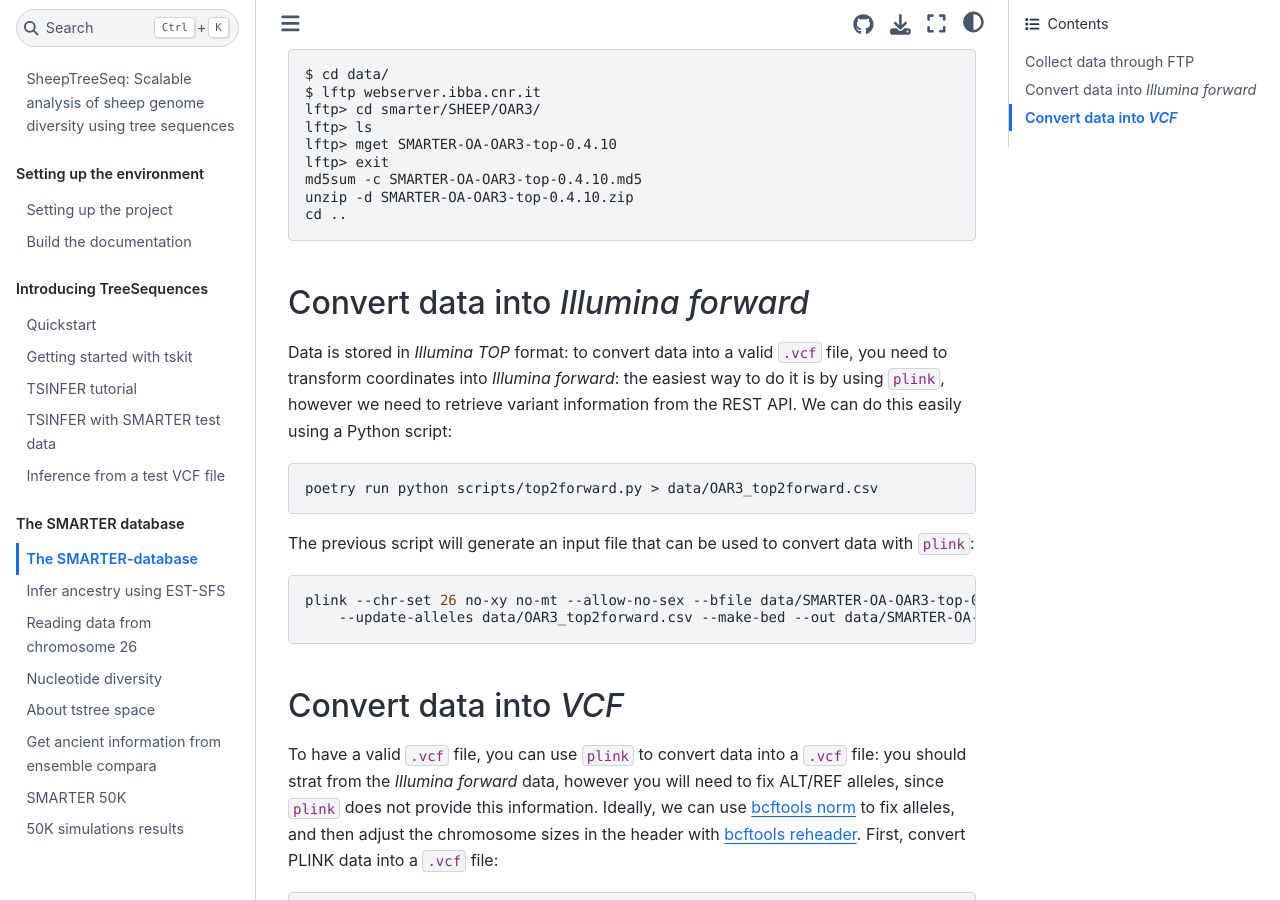
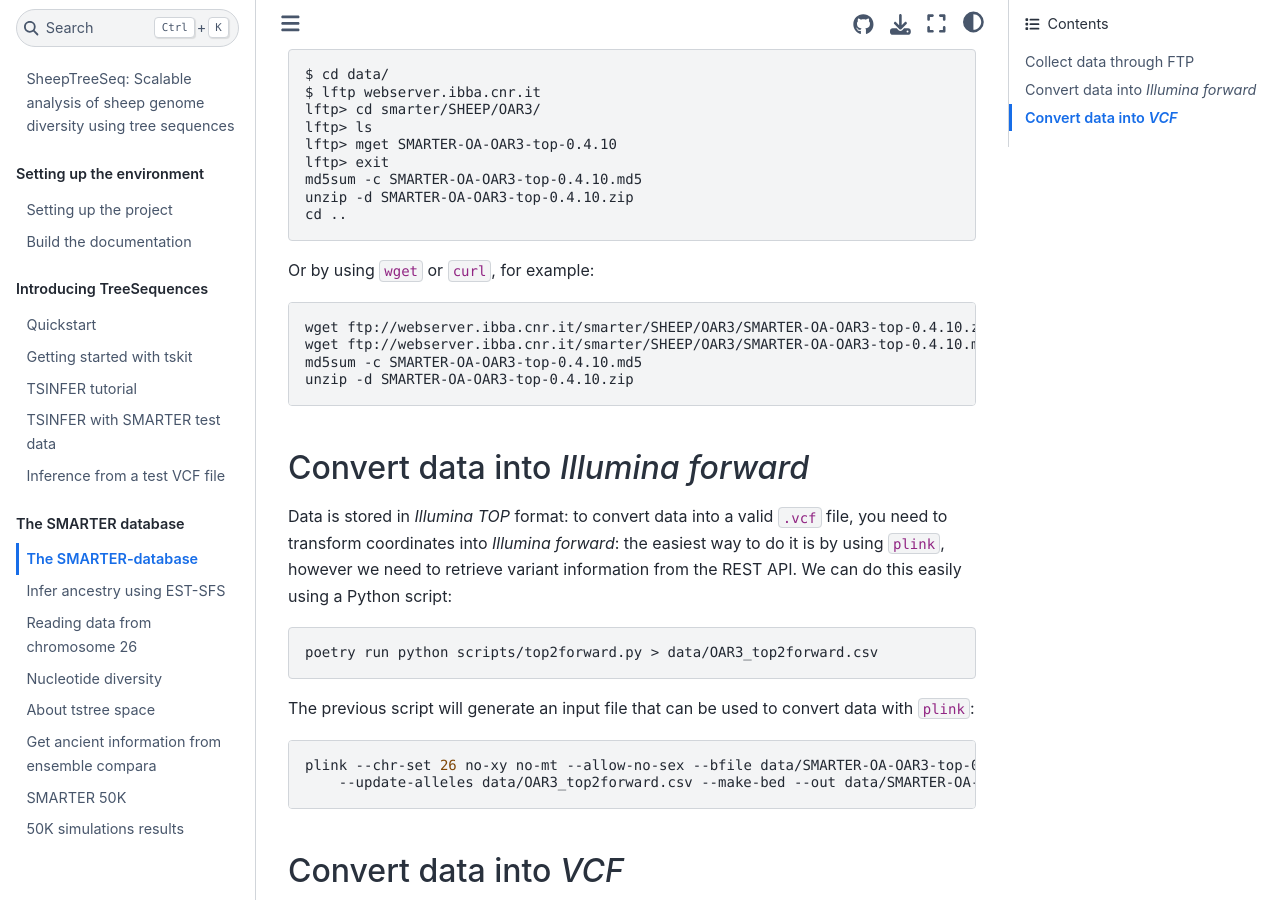
Before and after one commit to bunop/TSKITetude, a Jupyter Book: the page built from docs/running/smarter-database.md, in a window 1280 px wide and 900 px high, scrolled down 510 px. Built offline with Jupyter Book 1.0.4 settings and Sphinx 7.4.7 and the Sphinx Book theme 1.1.4, drawn with Linux system fonts in a browser that asks for light colours.

````diff
--- a/docs/running/smarter-database.md
+++ b/docs/running/smarter-database.md
@@ -27,6 +27,15 @@ lftp> exit
 md5sum -c SMARTER-OA-OAR3-top-0.4.10.md5
 unzip -d SMARTER-OA-OAR3-top-0.4.10.zip
 cd ..
+```
+
+Or by using `wget` or `curl`, for example:
+
+```bash
+wget ftp://webserver.ibba.cnr.it/smarter/SHEEP/OAR3/SMARTER-OA-OAR3-top-0.4.10.zip
+wget ftp://webserver.ibba.cnr.it/smarter/SHEEP/OAR3/SMARTER-OA-OAR3-top-0.4.10.md5
+md5sum -c SMARTER-OA-OAR3-top-0.4.10.md5
+unzip -d SMARTER-OA-OAR3-top-0.4.10.zip
 ```
 
 ## Convert data into *Illumina forward*
````
Also changed, not shown: README.md (+8 -4 lines), docs/install/install.md (+2 -1 lines), docs/notebooks/04-tsinfer_with_test_data.ipynb, 2 other files.
